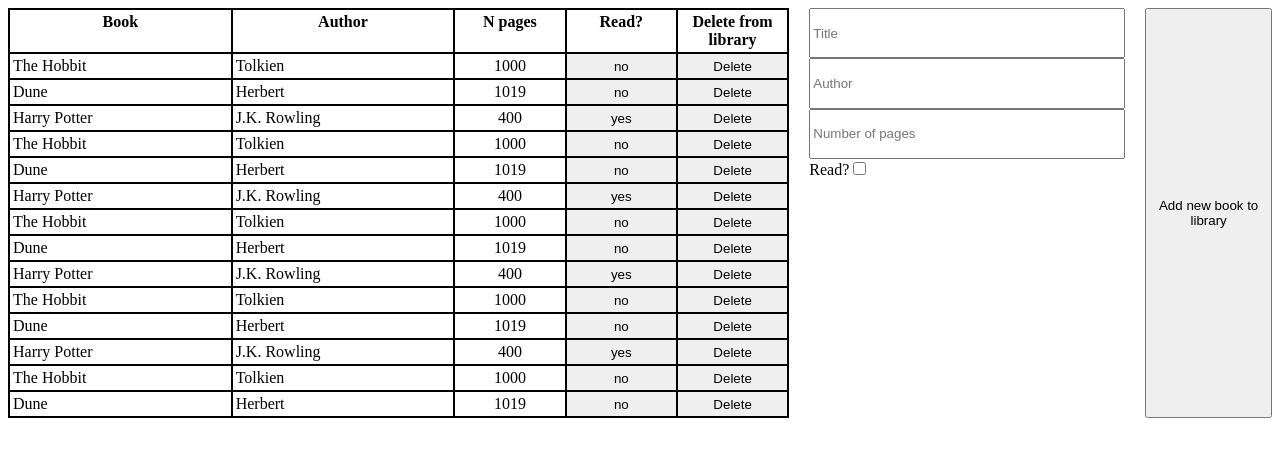
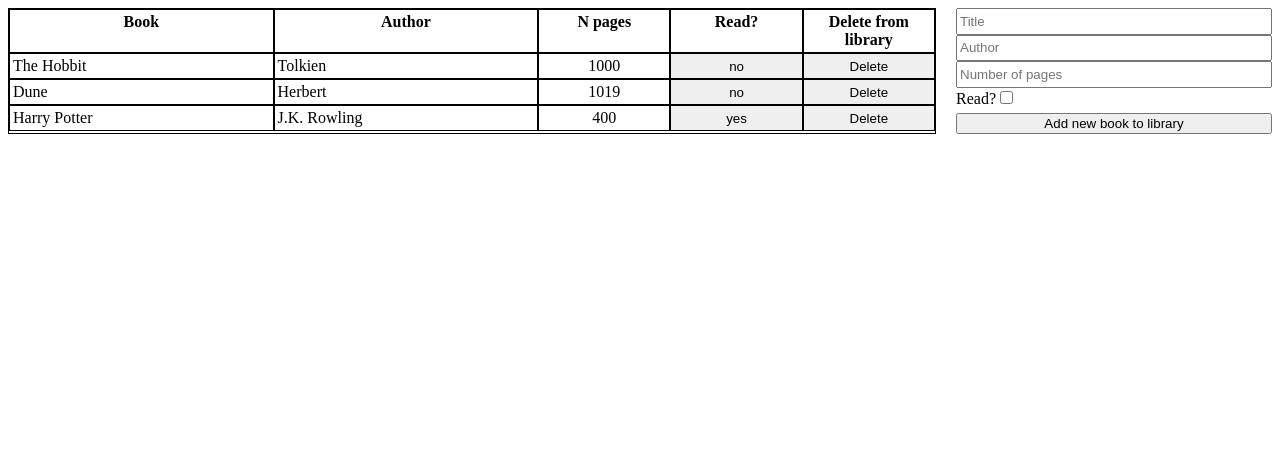
Before and after one commit to hugo-coisne/library, a plain HTML site: page index.html in a window 1280 px wide. Drawn offline with Linux system fonts and the light colour scheme.

Commit message:
minor changes

```diff
--- a/index.html
+++ b/index.html
@@ -17,6 +17,7 @@
         <th>Delete from library</th>
       </tr>
     </table>
+    <div id="formbox">
       <form action="">
         <input type="text" id="btitle" placeholder="Title" />
         <input type="text" id="bauthor" placeholder="Author" />
@@ -25,4 +26,5 @@
       </form>
       <button onclick="submit()">Add new book to library</button>
         </body>
+    </div>
 </html>
--- a/script.js
+++ b/script.js
@@ -11,22 +11,20 @@ library = [
   new Book("The Hobbit", "Tolkien", 1000, "no"),
   new Book("Dune", "Herbert", 1019, "no"),
   new Book("Harry Potter", "J.K. Rowling", 400, "yes"),
-  new Book("The Hobbit", "Tolkien", 1000, "no"),
-  new Book("Dune", "Herbert", 1019, "no"),
-  new Book("Harry Potter", "J.K. Rowling", 400, "yes"),
-  new Book("The Hobbit", "Tolkien", 1000, "no"),
-  new Book("Dune", "Herbert", 1019, "no"),
-  new Book("Harry Potter", "J.K. Rowling", 400, "yes"),
-  new Book("The Hobbit", "Tolkien", 1000, "no"),
-  new Book("Dune", "Herbert", 1019, "no"),
-  new Book("Harry Potter", "J.K. Rowling", 400, "yes"),
-  new Book("The Hobbit", "Tolkien", 1000, "no"),
-  new Book("Dune", "Herbert", 1019, "no"),
 ];
+
+function removeAllChildNodes(parent) {
+  while (parent.firstChild) {
+    parent.removeChild(parent.firstChild);
+  }
+}
 
 const table = document.querySelector("tbody");
 
 function displayLibrary() {
+  while (table.children > 1) {
+    table.lastChild.remove;
+  }
   for (let i in library) {
     const book = document.createElement("tr");
     function datacells() {
@@ -43,7 +41,7 @@ function displayLibrary() {
     function toggleReadCell() {
       const toggle = document.createElement("button");
       const td2 = document.createElement("td");
-      td2.classList = "but";
+      td2.classList = "but toggle";
       toggle.innerHTML = library[i].read;
       toggle.type = "button";
       toggle.onclick = function () {
@@ -63,19 +61,20 @@ function displayLibrary() {
     function deleteCell() {
       const deleter = document.createElement("button");
       const td3 = document.createElement("td");
-      td3.classList = "but";
+      td3.classList = "but del";
       deleter.innerText = "Delete";
       deleter.onclick = function () {
         let bbook = this.parentNode.parentNode;
-        let tbody = bbook.parentNode;
+
+        console.log(bbook);
         bbook.remove();
       };
 
       td3.appendChild(deleter);
       book.appendChild(td3);
-      table.appendChild(book);
     }
     deleteCell();
+    table.appendChild(book);
   }
 }
 displayLibrary();
@@ -85,7 +84,11 @@ function submit() {
   const author = document.querySelector("#bauthor");
   const pn = document.querySelector("#bnpages");
   const read = document.querySelector("#bread");
-  const b = new Book(title.value, author.value, pn.value, read.checked);
-  library += b;
+  let r = "yes";
+  if (!read) {
+    let r = "no";
+  }
+  const b = new Book(title.value, author.value, pn.value, r);
+  library.push(b);
   displayLibrary();
 }
--- a/style.css
+++ b/style.css
@@ -38,10 +38,22 @@ td:nth-child(3) {
   padding: 0;
 }
 
+.del button:hover {
+  color:red;
+}
+
+.toggle button:hover{
+  font-weight:900;
+}
+
 form {
   display: grid;
+}
 
+#formbox {
+  display:grid;
   max-height: 200px;
   min-width: 25%;
-  max-width: 500px;
+  max-width: 700px;
+  grid-template-rows:5fr 1fr;
 }
```
Also changed, not shown: 1 other file. Lines whose indentation alone changed are shown as unchanged.
